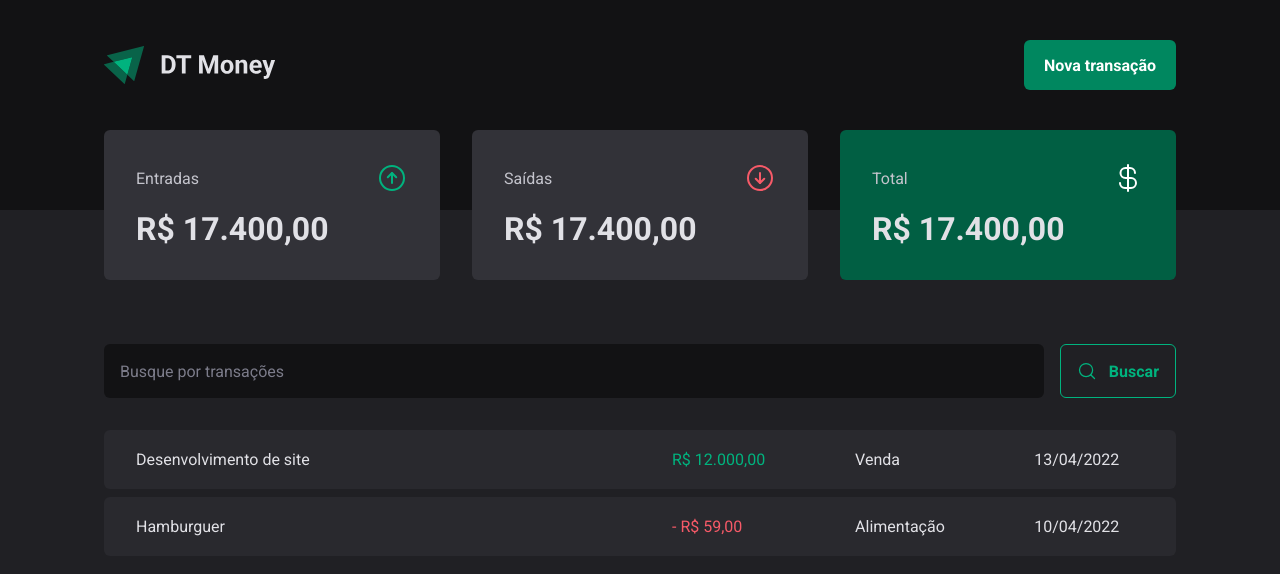
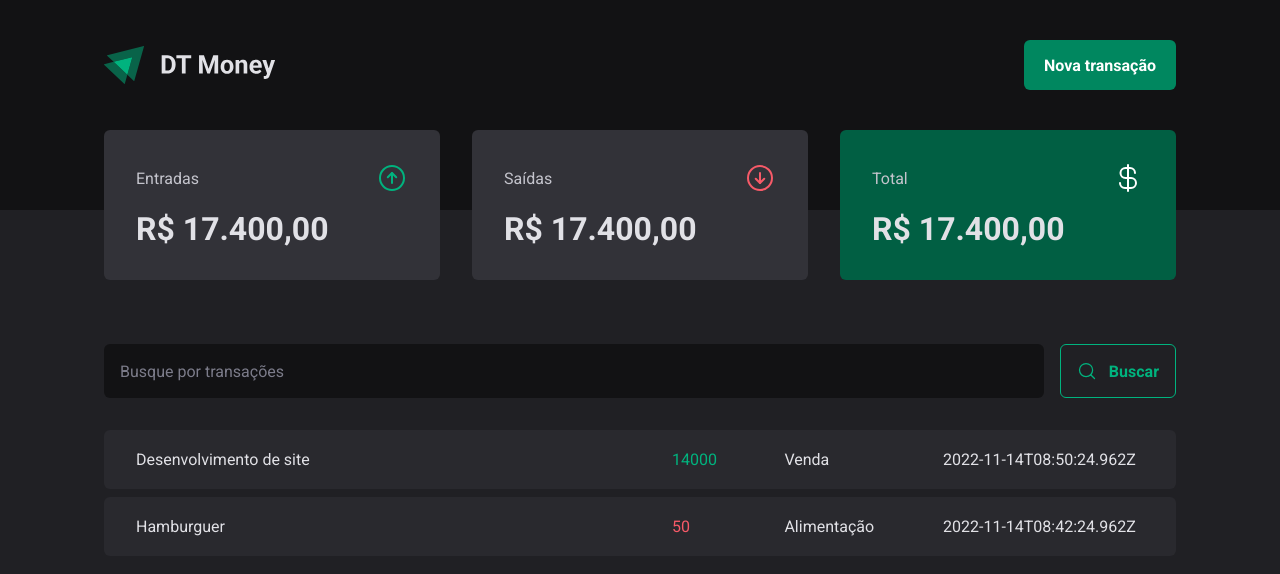
Before and after one commit to yuricavalini/ignite-dt-money, a React (Vite) app: page / in a window 1280 px wide. Shown: the top 574 px of the page. Built offline with nearby package versions, Linux system fonts and the light colour scheme; data requests are answered from the project's data file.

Commit message:
feat(transactions-context): add TransactionsContext and move transaction interface to its own file

```diff
--- a/src/App.tsx
+++ b/src/App.tsx
@@ -1,4 +1,5 @@
 import { ThemeProvider } from 'styled-components';
+import { TransactionsProvider } from './contexts/TransactionsContext';
 import Transactions from './pages/Transactions';
 
 import { GlobalStyle } from './styles/global';
@@ -9,7 +10,9 @@
     <ThemeProvider theme={defaultTheme}>
       <GlobalStyle />
 
-      <Transactions />
+      <TransactionsProvider>
+        <Transactions />
+      </TransactionsProvider>
     </ThemeProvider>
   );
 }
--- /dev/null
+++ b/src/contexts/TransactionsContext.tsx
@@ -0,0 +1,37 @@
+import {
+  createContext, ReactNode, useEffect, useState,
+} from 'react';
+import { Transaction } from '@/models/transaction';
+
+interface TransactionsContextType {
+  transactions: Transaction[];
+}
+
+interface TransactionsProviderProps {
+  children: ReactNode
+}
+
+export const TransactionsContext = createContext({} as TransactionsContextType);
+
+export function TransactionsProvider({ children }: TransactionsProviderProps) {
+  const [transactions, setTransactions] = useState<Transaction[]>([]);
+
+  async function loadTransactions() {
+    const response = await fetch('http://localhost:3333/transactions');
+    const data = await response.json() as Transaction[];
+
+    setTransactions(data);
+  }
+
+  useEffect(() => {
+    // eslint-disable-next-line @typescript-eslint/no-floating-promises
+    loadTransactions();
+  }, []);
+
+  return (
+    // eslint-disable-next-line react/jsx-no-constructed-context-values
+    <TransactionsContext.Provider value={{ transactions }}>
+      {children}
+    </TransactionsContext.Provider>
+  );
+}
--- /dev/null
+++ b/src/models/transaction.ts
@@ -0,0 +1,8 @@
+export interface Transaction {
+  id: number;
+  description: string;
+  type: 'income' | 'outcome';
+  price: number;
+  category: string;
+  createdAt: string;
+}
--- a/src/pages/Transactions/index.tsx
+++ b/src/pages/Transactions/index.tsx
@@ -1,9 +1,14 @@
+import { useContext } from 'react';
+
 import Header from '@/components/Header';
 import Summary from '@/components/Summary';
+import { TransactionsContext } from '@/contexts/TransactionsContext';
 import SearchForm from './components/SearchForm';
+
 import { PriceHighlight, TransactionsContainer, TransactionsTable } from './styles';
 
 export default function Transactions() {
+  const { transactions } = useContext(TransactionsContext);
   return (
     <div>
       <Header />
@@ -14,26 +19,18 @@
 
         <TransactionsTable>
           <tbody>
-            <tr>
-              <td width="50%">Desenvolvimento de site</td>
-              <td>
-                <PriceHighlight variant="income">
-                  R$ 12.000,00
-                </PriceHighlight>
-              </td>
-              <td>Venda</td>
-              <td>13/04/2022</td>
-            </tr>
-            <tr>
-              <td width="50%">Hamburguer</td>
-              <td>
-                <PriceHighlight variant="outcome">
-                  - R$ 59,00
-                </PriceHighlight>
-              </td>
-              <td>Alimentação</td>
-              <td>10/04/2022</td>
-            </tr>
+            {transactions.map((transaction) => (
+              <tr key={transaction.id}>
+                <td width="50%">{transaction.description}</td>
+                <td>
+                  <PriceHighlight variant={transaction.type}>
+                    {transaction.price}
+                  </PriceHighlight>
+                </td>
+                <td>{transaction.category}</td>
+                <td>{transaction.createdAt}</td>
+              </tr>
+            ))}
           </tbody>
         </TransactionsTable>
       </TransactionsContainer>
```
